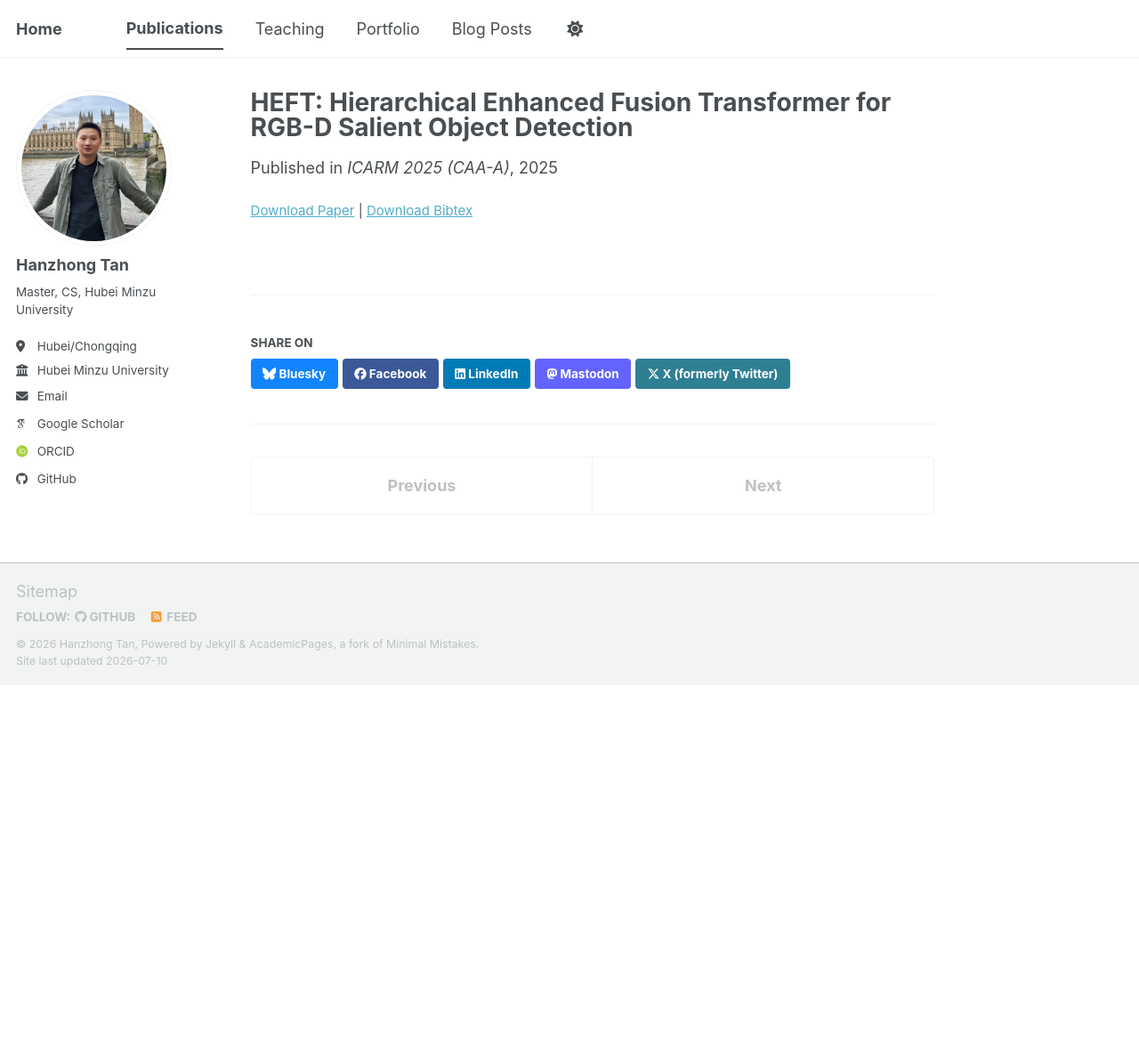
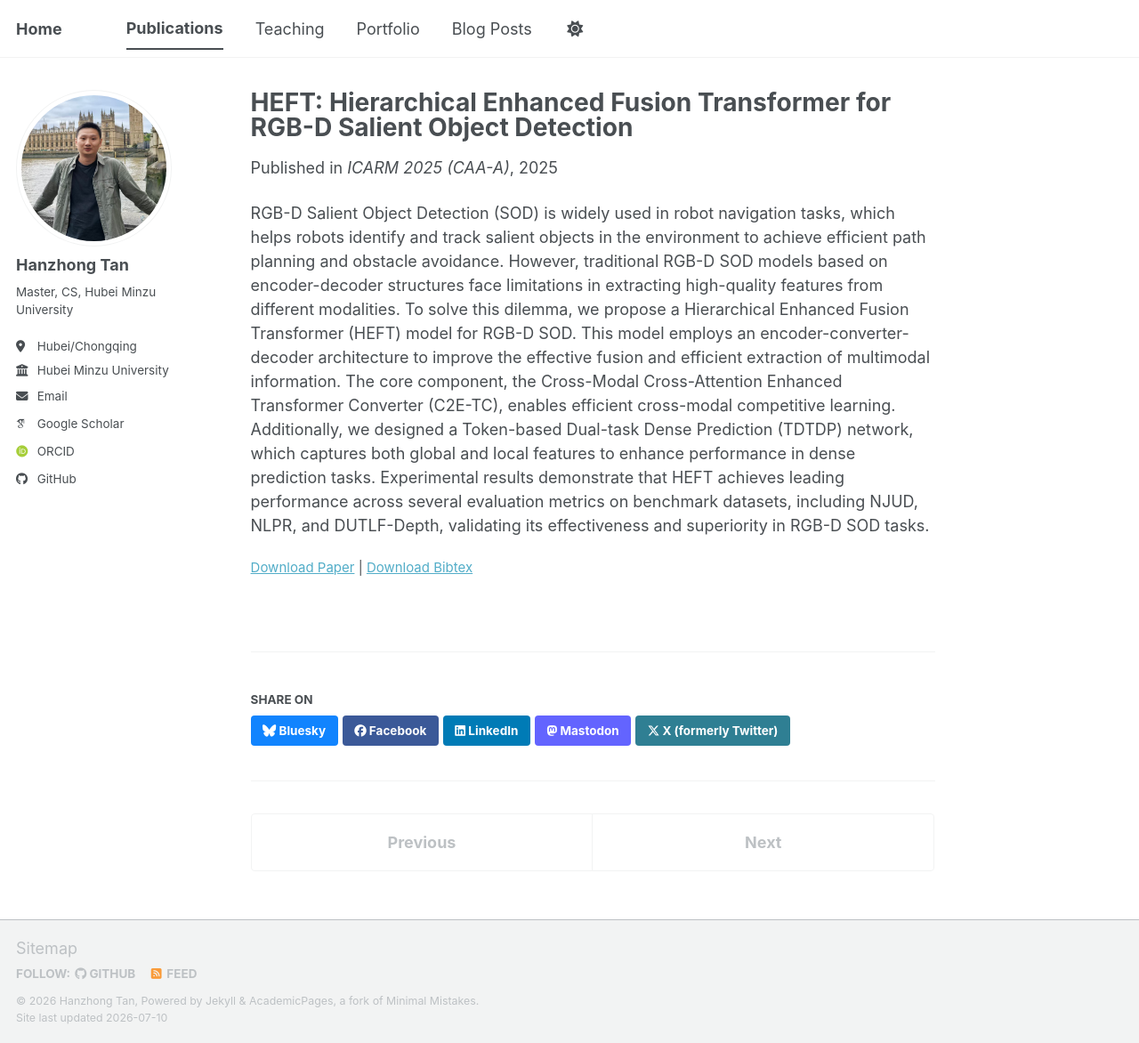
Before and after one commit to liangjiaxiaoqi/liangjiaxiaoqi.github.io, a Jekyll site: the page built from _publications/2025-12-22-HEFT-number-2.md, in a window 1280 px wide and 1172 px high. Shown: the whole window at 89% size. Built offline with Jekyll 4.4.1, drawn with Linux system fonts in a browser that asks for light colours; some web fonts are replaced; a script bundle is joined from its source files by our own code; library files that are not in the unit come from our copies.

Commit message:
Update 2025-12-22-HEFT-number-2.md

```diff
--- a/_publications/2025-12-22-HEFT-number-2.md
+++ b/_publications/2025-12-22-HEFT-number-2.md
@@ -13,3 +13,5 @@ codeurl: 'https://liangjiaxiaoqi.github.io/files/2-HEFT.pdf'
 bibtexurl: 'https://liangjiaxiaoqi.github.io/files/2-HEFT.bib'
 #citation: #'H. Tan et al., "HEFT: Hierarchical Enhanced Fusion Transformer for RGB-D Salient Object Detection," 2025 International Conference on Advanced Robotics and Mechatronics (ICARM), Portsmouth, United Kingdom, 2025, pp. 982-987, doi: 10.1109/ICARM65671.2025.11293468.'  #'Your Name, You. (2009). &quot;Paper Title Number 1.&quot; <i>Journal 1</i>. 1(1).'
 ---
+
+RGB-D Salient Object Detection (SOD) is widely used in robot navigation tasks, which helps robots identify and track salient objects in the environment to achieve efficient path planning and obstacle avoidance. However, traditional RGB-D SOD models based on encoder-decoder structures face limitations in extracting high-quality features from different modalities. To solve this dilemma, we propose a Hierarchical Enhanced Fusion Transformer (HEFT) model for RGB-D SOD. This model employs an encoder-converter-decoder architecture to improve the effective fusion and efficient extraction of multimodal information. The core component, the Cross-Modal Cross-Attention Enhanced Transformer Converter (C2E-TC), enables efficient cross-modal competitive learning. Additionally, we designed a Token-based Dual-task Dense Prediction (TDTDP) network, which captures both global and local features to enhance performance in dense prediction tasks. Experimental results demonstrate that HEFT achieves leading performance across several evaluation metrics on benchmark datasets, including NJUD, NLPR, and DUTLF-Depth, validating its effectiveness and superiority in RGB-D SOD tasks.
```
